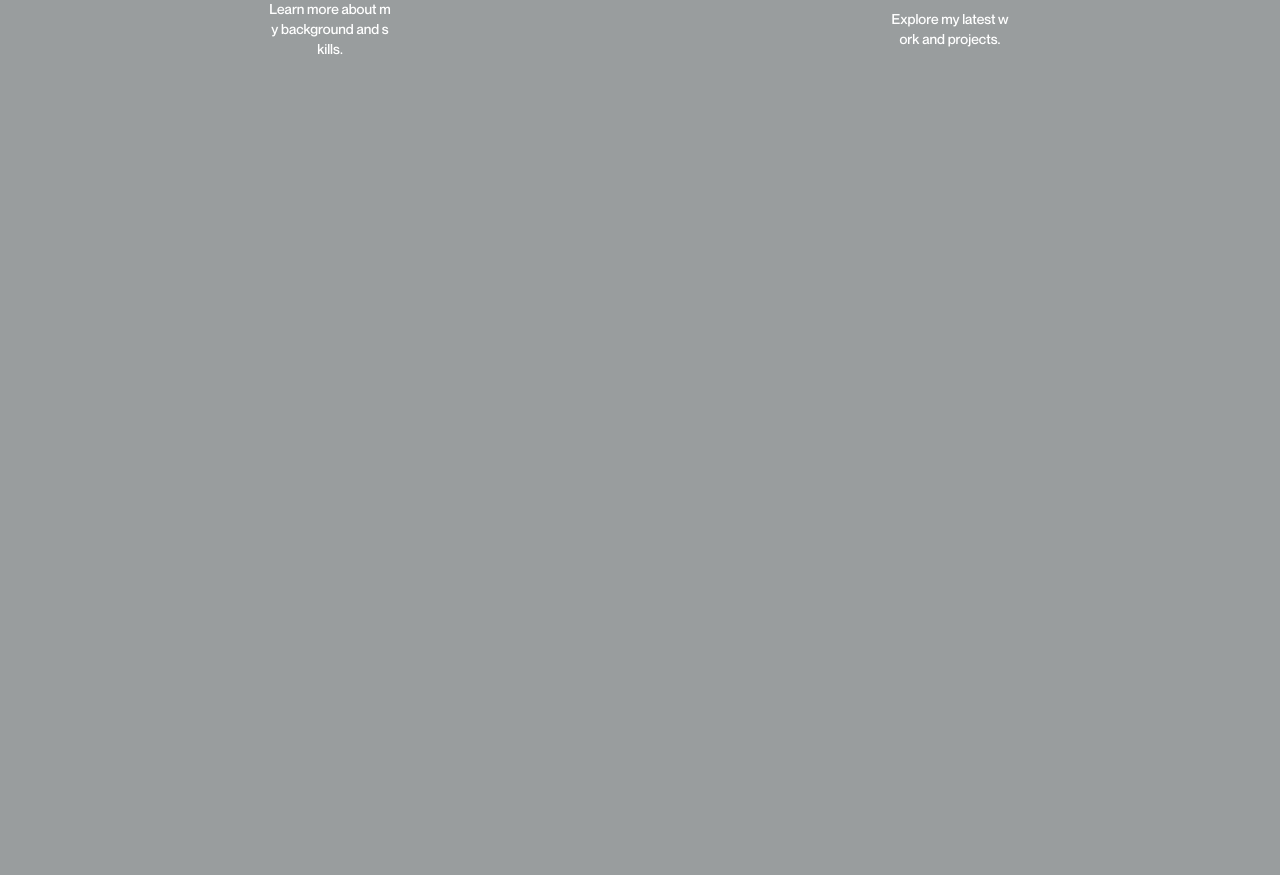
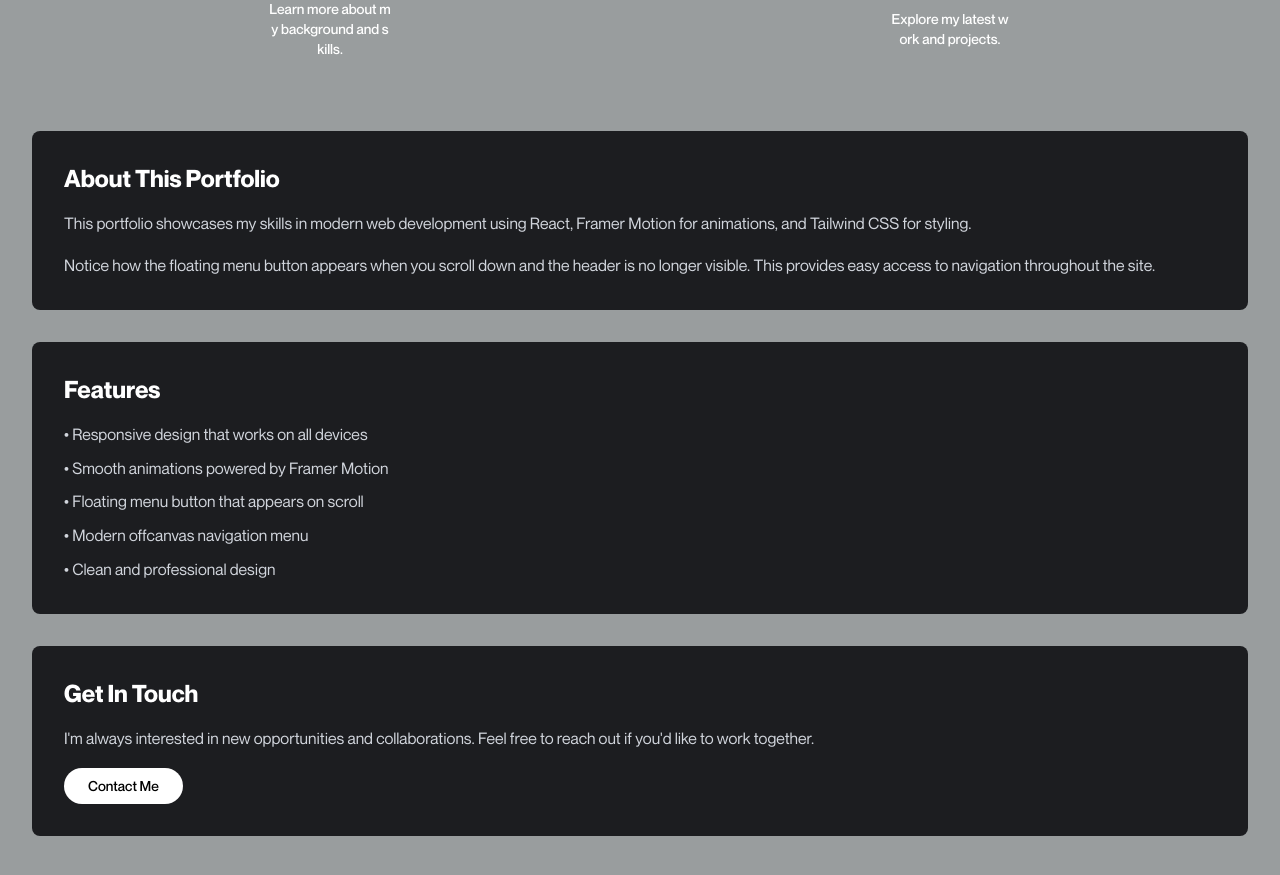
Before and after one commit to Abdulrahman-Nasser0/portifolio, a React (Vite) app: page / in a window 1280 px wide. Shown: the part 281-1156 px from the top of the page. Before the commit the page ends 800 px from the top, so only its background shows below. Built offline with nearby package versions, Linux system fonts and the light colour scheme.

Commit message:
Add Floating menu button

```diff
--- a/src/components/layout/index.jsx
+++ b/src/components/layout/index.jsx
@@ -1,8 +1,9 @@
-import { useState } from 'react';
+import { useState, useEffect } from 'react';
 import { Outlet, useNavigate } from "react-router-dom";
 import { AnimatePresence } from 'motion/react';
 import { Header } from './header';
 import { Offcanvas } from './offcanvas';
+import { FloatingMenuButton } from '../ui/floating-menu-button';
 import { useLenis } from "../hooks/use-lenis";
 
 function Layout() {
@@ -25,6 +26,20 @@ function Layout() {
     handleMenuClose();
   };
 
+  // Handle body scroll lock when menu is open
+  useEffect(() => {
+    if (isMenuOpen) {
+      document.body.classList.add('menu-open');
+    } else {
+      document.body.classList.remove('menu-open');
+    }
+
+    // Cleanup on unmount
+    return () => {
+      document.body.classList.remove('menu-open');
+    };
+  }, [isMenuOpen]);
+
   return (
     <div className="min-h-screen">
 
@@ -32,6 +47,12 @@ function Layout() {
       <main>
         <Outlet />
       </main>
+
+      {/* Floating Menu Button */}
+      <FloatingMenuButton
+        isMenuOpen={isMenuOpen}
+        onToggle={handleMenuToggle}
+      />
 
       <AnimatePresence mode="wait">
         {isMenuOpen && (
--- a/src/components/layout/offcanvas/index.jsx
+++ b/src/components/layout/offcanvas/index.jsx
@@ -1,9 +1,7 @@
 // eslint-disable-next-line no-unused-vars
 import { motion } from "motion/react";
-import { X } from "lucide-react";
 import { MenuBody } from "./components/body";
 import { MenuFooter } from "./components/footer";
-import { MagneticButton } from "../../ui/magnetic-button";
 import { slideLeft, opacity } from "./variants";
 
 export function Offcanvas({ isOpen, onClose, onNavigate }) {
@@ -18,7 +16,7 @@ export function Offcanvas({ isOpen, onClose, onNavigate }) {
     <>
       {/* Backdrop */}
       <motion.div
-        className="fixed inset-0 bg-opacity-50 z-40"
+        className="fixed inset-0 bg-opacity-50 z-10"
         variants={opacity}
         initial="initial"
         animate="enter"
@@ -35,15 +33,8 @@ export function Offcanvas({ isOpen, onClose, onNavigate }) {
         exit="exit"
       >
         {/* Header */}
-        <div className="flex justify-between items-center p-6 border-b border-gray-700">
+        <div className="flex justify-center items-center p-6 border-b border-gray-700">
           <h2 className="text-xl font-bold">Navigation</h2>
-          <MagneticButton
-            onClick={onClose}
-            className="p-2 hover:bg-gray-800 rounded-full transition-colors"
-            variant="primary"
-          >
-            <X size={24} />
-          </MagneticButton>
         </div>
         <div className="py-[15vh] px-[7.5vw] pb-[10vh]">
           {/* Body */}
--- /dev/null
+++ b/src/components/ui/floating-menu-button/index.jsx
@@ -0,0 +1,100 @@
+// eslint-disable-next-line no-unused-vars
+import { motion } from "motion/react";
+import { useState, useEffect, useRef } from "react";
+import { useMagnetic } from "../../hooks/use-magnetic";
+import { MagneticButton } from "../magnetic-button";
+
+export function FloatingMenuButton({ isMenuOpen, onToggle }) {
+  const [isVisible, setIsVisible] = useState(false);
+  const elementRef = useRef(null);
+
+  // Magnetic functionality
+  const {
+    position: { x, y },
+    handleMagneticMove,
+    handleMagneticOut,
+  } = useMagnetic(elementRef);
+
+  useEffect(() => {
+    const handleScroll = () => {
+      // Show button when user has scrolled down past the header
+      const scrollTop = window.scrollY;
+      const threshold = 100; // Show after scrolling 100px
+
+      setIsVisible(scrollTop > threshold);
+    };
+
+    // Initial check
+    handleScroll();
+
+    window.addEventListener('scroll', handleScroll, { passive: true });
+    return () => window.removeEventListener('scroll', handleScroll);
+  }, []);
+
+  if (!isVisible) return null;
+
+  return (
+    <motion.button
+      ref={elementRef}
+      className="fixed top-6 right-6 z-50 w-14 h-14 bg-[var(--main-black)] border border-white/20 rounded-full flex items-center justify-center cursor-pointer hover:bg-white/10 transition-colors shadow-lg backdrop-blur-sm"
+      onClick={onToggle}
+      initial={{ opacity: 0, scale: 0, y: -20 }}
+      animate={{
+        opacity: 1,
+        scale: 1,
+        y: 0 + y, // Combine initial position with magnetic offset
+        x, // Magnetic x position
+      }}
+      exit={{ opacity: 0, scale: 0, y: -20 }}
+      transition={{
+        opacity: { duration: 0.3, ease: "easeOut" },
+        scale: { duration: 0.3, ease: "easeOut" },
+        y: {
+          type: 'spring',
+          damping: 15,
+          stiffness: 150,
+          mass: 0.1,
+          // Keep the fade-in animation smooth but allow magnetic movement
+        },
+        x: { type: 'spring', damping: 15, stiffness: 150, mass: 0.1 },
+      }}
+      onPointerMove={handleMagneticMove}
+      onPointerOut={handleMagneticOut}
+      whileHover={{ scale: 1.1 }}
+    >
+      <span className="relative z-1 block w-max">
+        <div className="w-6 h-6 flex flex-col justify-center items-center relative">
+          {/* Top line */}
+          <motion.span
+            className="block w-6 h-0.5 bg-white absolute"
+            animate={{
+              rotate: isMenuOpen ? 45 : 0,
+              y: isMenuOpen ? 0 : -4,
+            }}
+            transition={{ duration: 0.3, ease: "easeInOut" }}
+          />
+
+          {/* Middle line */}
+          <motion.span
+            className="block w-6 h-0.5 bg-white absolute"
+            animate={{
+              opacity: isMenuOpen ? 0 : 1,
+              scaleX: isMenuOpen ? 0 : 1,
+            }}
+            transition={{ duration: 0.3, ease: "easeInOut" }}
+          />
+
+          {/* Bottom line */}
+          <motion.span
+            className="block w-6 h-0.5 bg-white absolute"
+            animate={{
+              rotate: isMenuOpen ? -45 : 0,
+              y: isMenuOpen ? 0 : 4,
+            }}
+            transition={{ duration: 0.3, ease: "easeInOut" }}
+          />
+        </div>
+      </span>
+    </motion.button>
+  );
+}
--- a/src/pages/Home.jsx
+++ b/src/pages/Home.jsx
@@ -29,6 +29,49 @@ function Home() {
           </div>
         </StaggeredSlideUp>
 
+        {/* Demo content for testing scroll behavior */}
+        <ContentSlideUp delay={1}>
+          <div className="mt-16 space-y-8">
+            <section className="bg-[var(--main-black)] p-8 rounded-lg">
+              <h2 className="text-2xl font-bold mb-4">About This Portfolio</h2>
+              <p className="text-gray-300 mb-4">
+                This portfolio showcases my skills in modern web development using React,
+                Framer Motion for animations, and Tailwind CSS for styling.
+              </p>
+              <p className="text-gray-300">
+                Notice how the floating menu button appears when you scroll down and the
+                header is no longer visible. This provides easy access to navigation
+                throughout the site.
+              </p>
+            </section>
+
+            <section className="bg-[var(--main-black)] p-8 rounded-lg">
+              <h2 className="text-2xl font-bold mb-4">Features</h2>
+              <ul className="text-gray-300 space-y-2">
+                <li>• Responsive design that works on all devices</li>
+                <li>• Smooth animations powered by Framer Motion</li>
+                <li>• Floating menu button that appears on scroll</li>
+                <li>• Modern offcanvas navigation menu</li>
+                <li>• Clean and professional design</li>
+              </ul>
+            </section>
+
+            <section className="bg-[var(--main-black)] p-8 rounded-lg">
+              <h2 className="text-2xl font-bold mb-4">Get In Touch</h2>
+              <p className="text-gray-300 mb-4">
+                I'm always interested in new opportunities and collaborations.
+                Feel free to reach out if you'd like to work together.
+              </p>
+              <MagneticButton
+                to="/contact"
+                intensity={0.4}
+                className="inline-block bg-white text-black px-6 py-2 rounded hover:bg-gray-200 transition-colors"
+              >
+                Contact Me
+              </MagneticButton>
+            </section>
+          </div>
+        </ContentSlideUp>
 
       </div>
     </TransitionWrapper>
```
